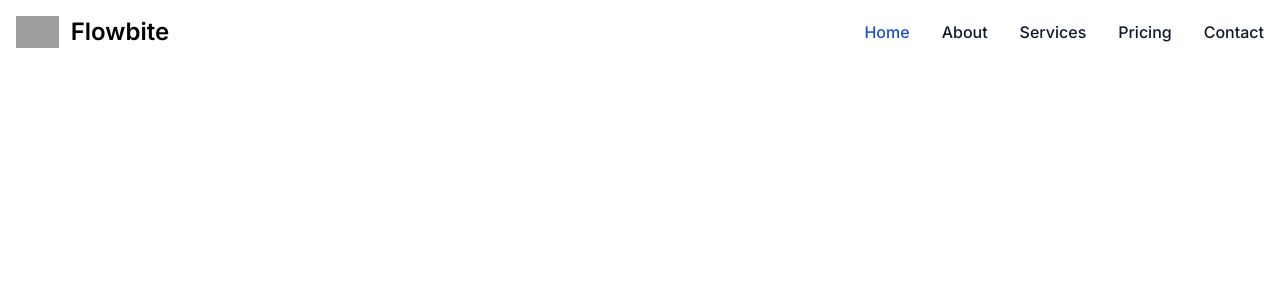
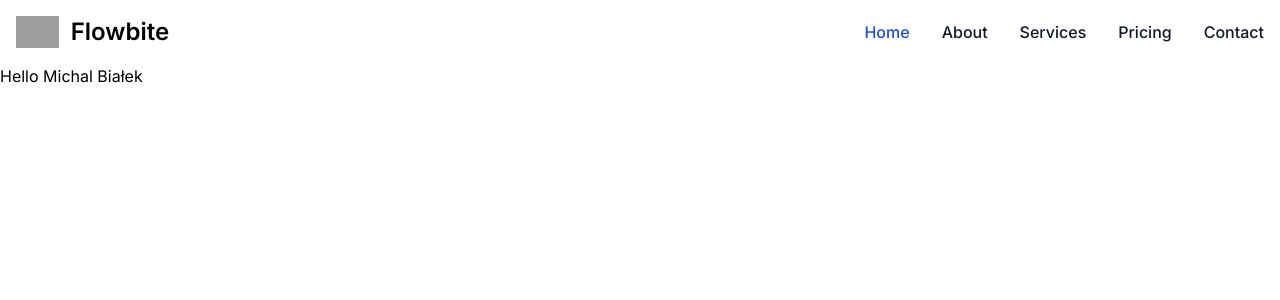
Before and after one commit to poewer/iib-course, a Next.js app: page / in a window 1280 px wide. Shown: the top 300 px of the page. Built offline with nearby package versions, Linux system fonts and the light colour scheme; grey boxes are pictures that could not be loaded.

Commit message:
tmp hello

```diff
--- a/app/page.tsx
+++ b/app/page.tsx
@@ -7,6 +7,7 @@ export default function Home() {
   return (
     <main>
       <NavBar />
+      <h1>Hello Michal Białek</h1>
     </main>
   )
 }
```
